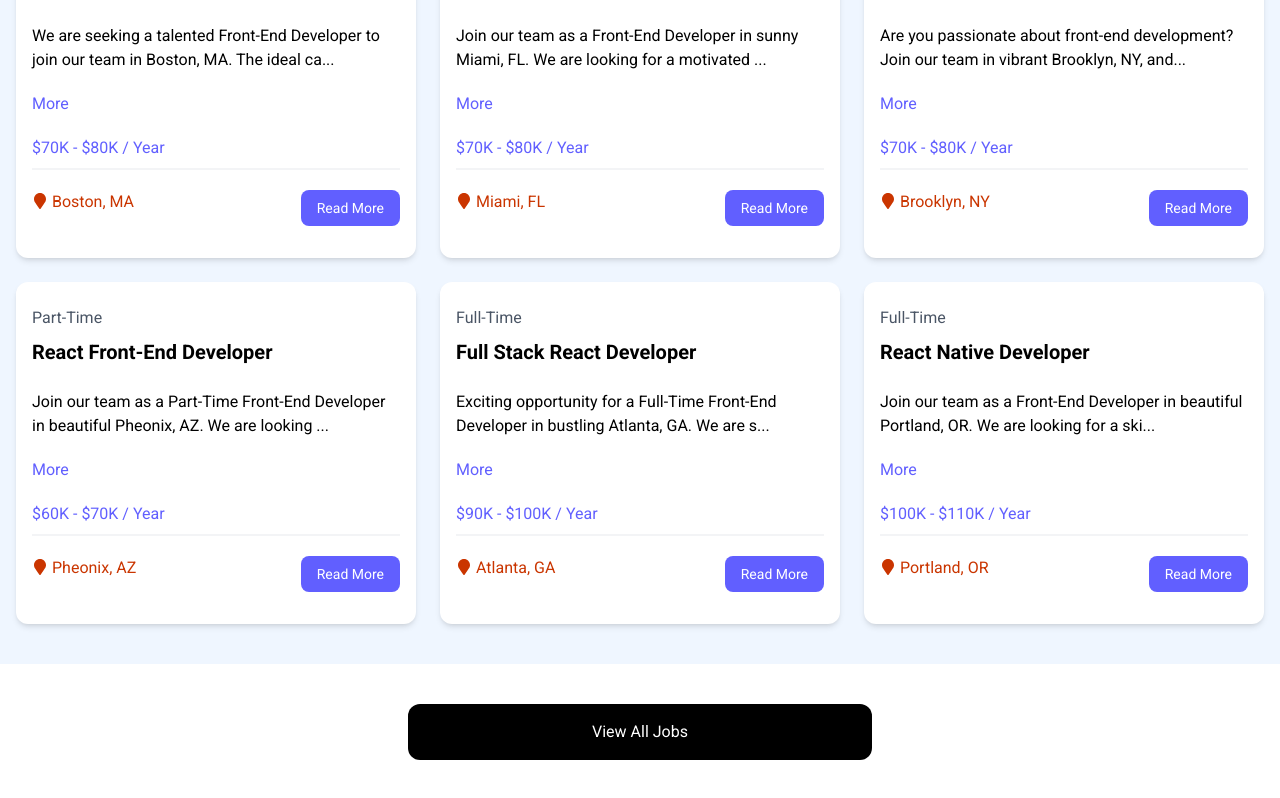
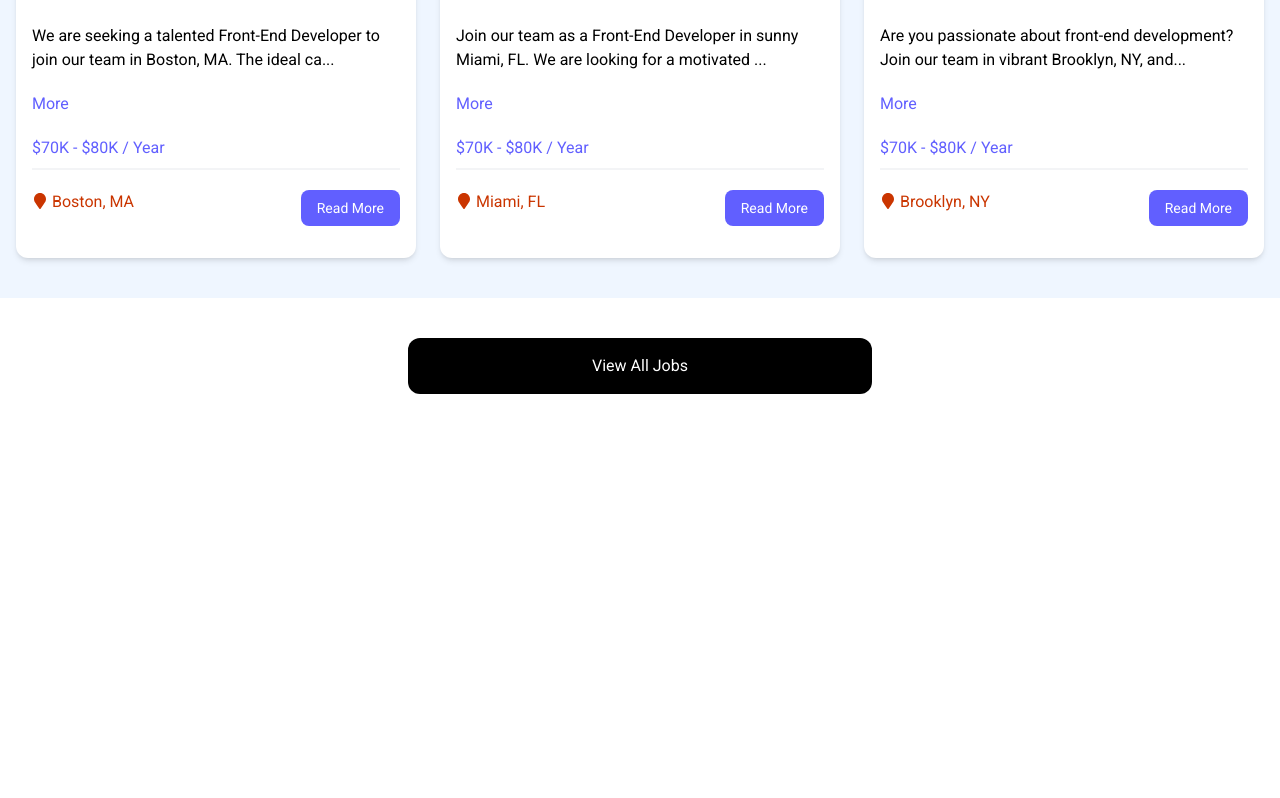
Before and after one commit to heidi37/react-jobs, a React (Vite) app: page / in a window 1280 px wide. Shown: the part 793-1591 px from the top of the page. After the commit the page ends 1227 px from the top, so only its background shows below. Built offline with nearby package versions, Linux system fonts and the light colour scheme; data requests are answered from the project's data file.

Commit message:
[TASK] Refactor number of job listings displayed

```diff
--- a/src/components/JobListings.jsx
+++ b/src/components/JobListings.jsx
@@ -9,8 +9,9 @@
 
   useEffect(() => {
     const fetchJobs = async () => {
+      const apiURL = isHome ? 'http://localhost:8000/jobs?_limit=3' : 'http://localhost:8000/jobs'
       try {
-        const res = await fetch('http://localhost:8000/jobs')
+        const res = await fetch(apiURL)
         const data = await res.json()
         console.log(data)
         setJobs(data)
```
